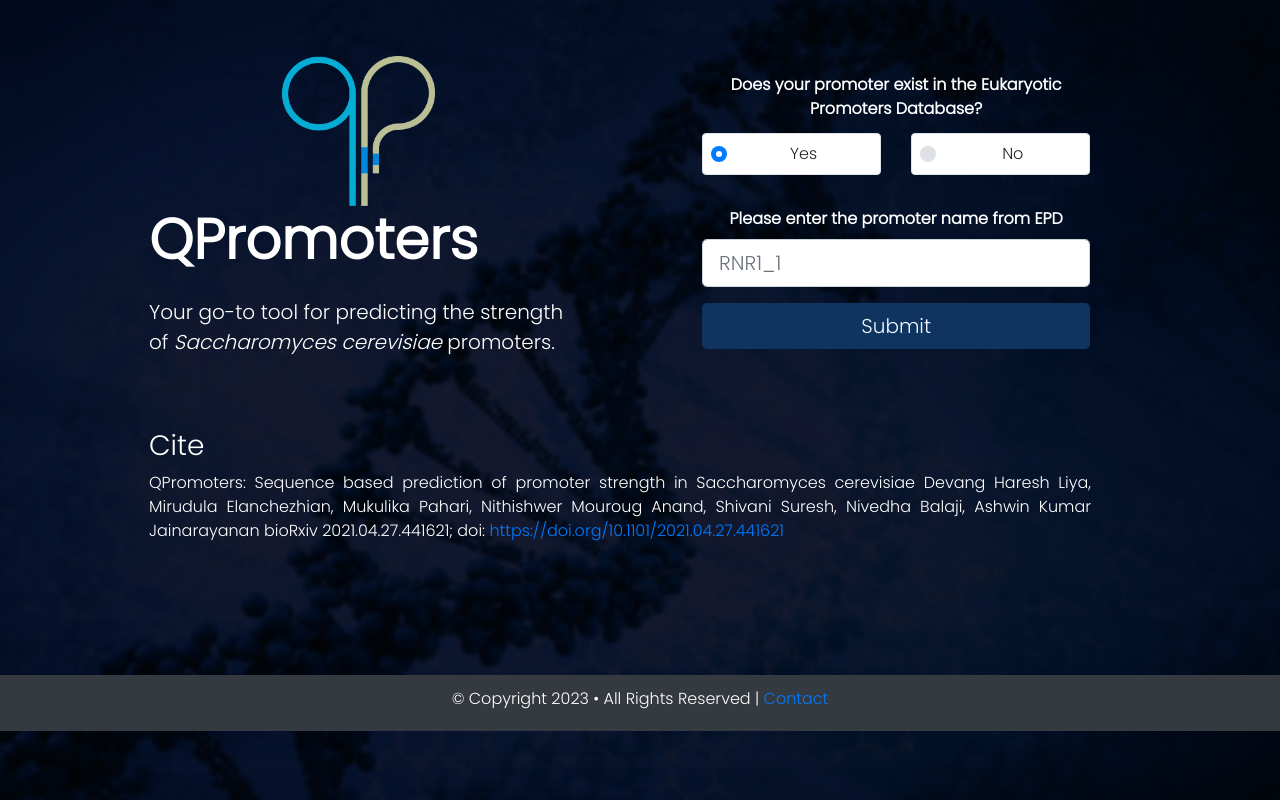
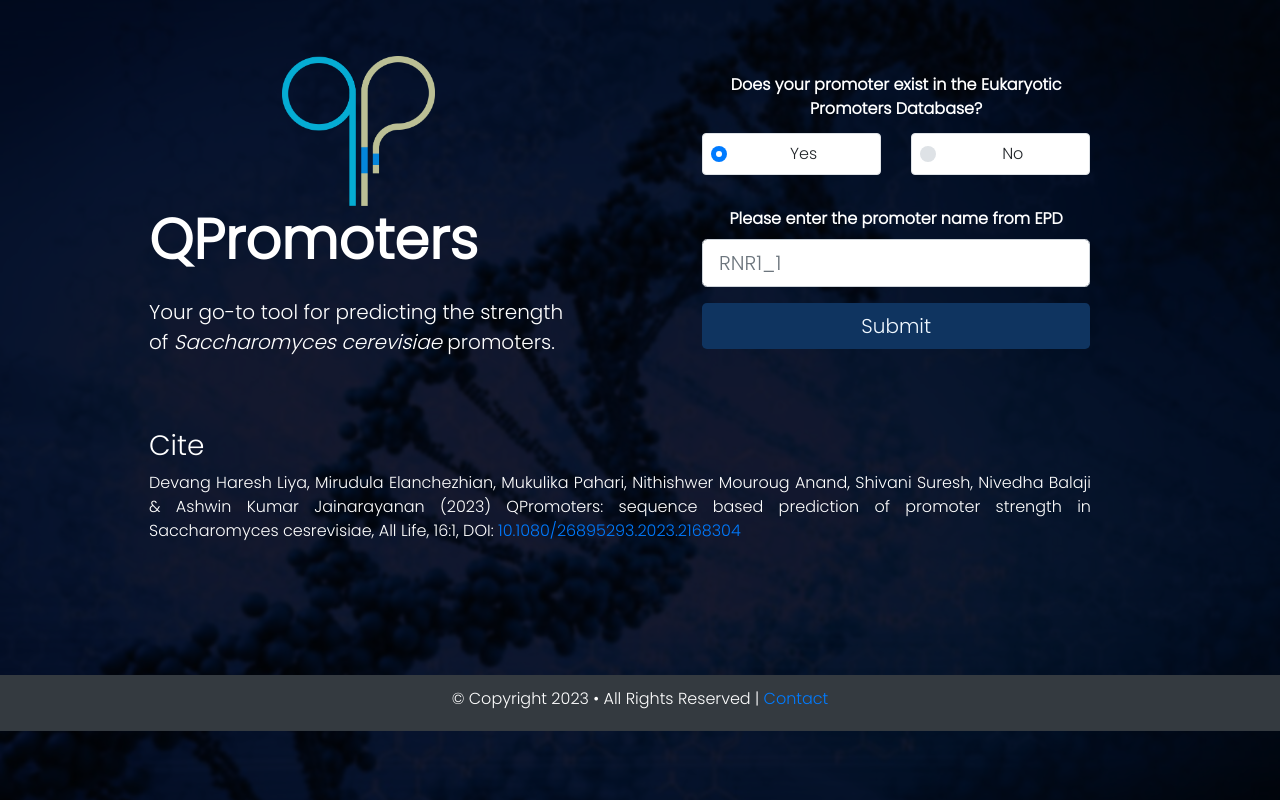
Before and after one commit to Mukulikaa/promoter-strength-website, a Flask app: page / in a window 1280 px wide. Run offline with Flask 2, Linux system fonts and the light colour scheme; some libraries are stand-ins or nearby versions.

Commit message:
Update citation text

```diff
--- a/templates/index.html
+++ b/templates/index.html
@@ -98,9 +98,10 @@
                 <div class="row align-items-center justify-content-center">
                   <div class="col-12 col-md-12 pt-5">
                     <h3 data-aos="fade-up" class="text-white aos-init">Cite</h3>
-                    <p class="text-h5 text-white t-3 lead aos-init cite" data-aos="fade-up" style="font-size: 1rem">QPromoters: Sequence based prediction of promoter strength in Saccharomyces cerevisiae Devang Haresh Liya,
-                      Mirudula Elanchezhian, Mukulika Pahari, Nithishwer Mouroug Anand, Shivani Suresh, Nivedha Balaji,
-                       Ashwin Kumar Jainarayanan bioRxiv 2021.04.27.441621; doi: <a href="https://doi.org/10.1101/2021.04.27.441621">https://doi.org/10.1101/2021.04.27.441621</a></p>
+                    <p class="text-h5 text-white t-3 lead aos-init cite" data-aos="fade-up" style="font-size: 1rem">Devang Haresh Liya,
+                        Mirudula Elanchezhian, Mukulika Pahari, Nithishwer Mouroug Anand, Shivani Suresh, Nivedha Balaji & Ashwin Kumar
+                        Jainarayanan (2023) QPromoters: sequence based prediction of promoter strength in Saccharomyces cesrevisiae,
+                        All Life, 16:1, DOI: <a href="https://doi.org/10.1080/26895293.2023.2168304">10.1080/26895293.2023.2168304</a></p>
                   </div>
                 </div>
               </div>
```
